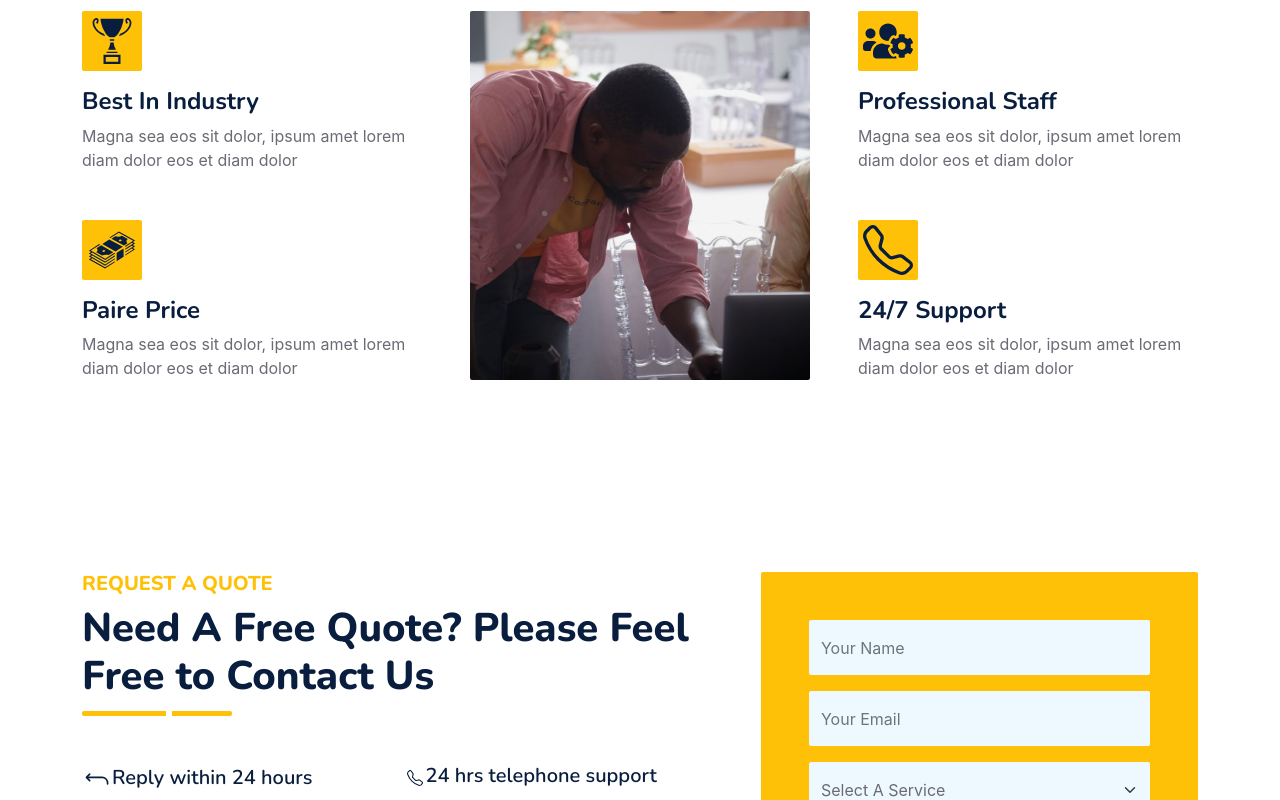
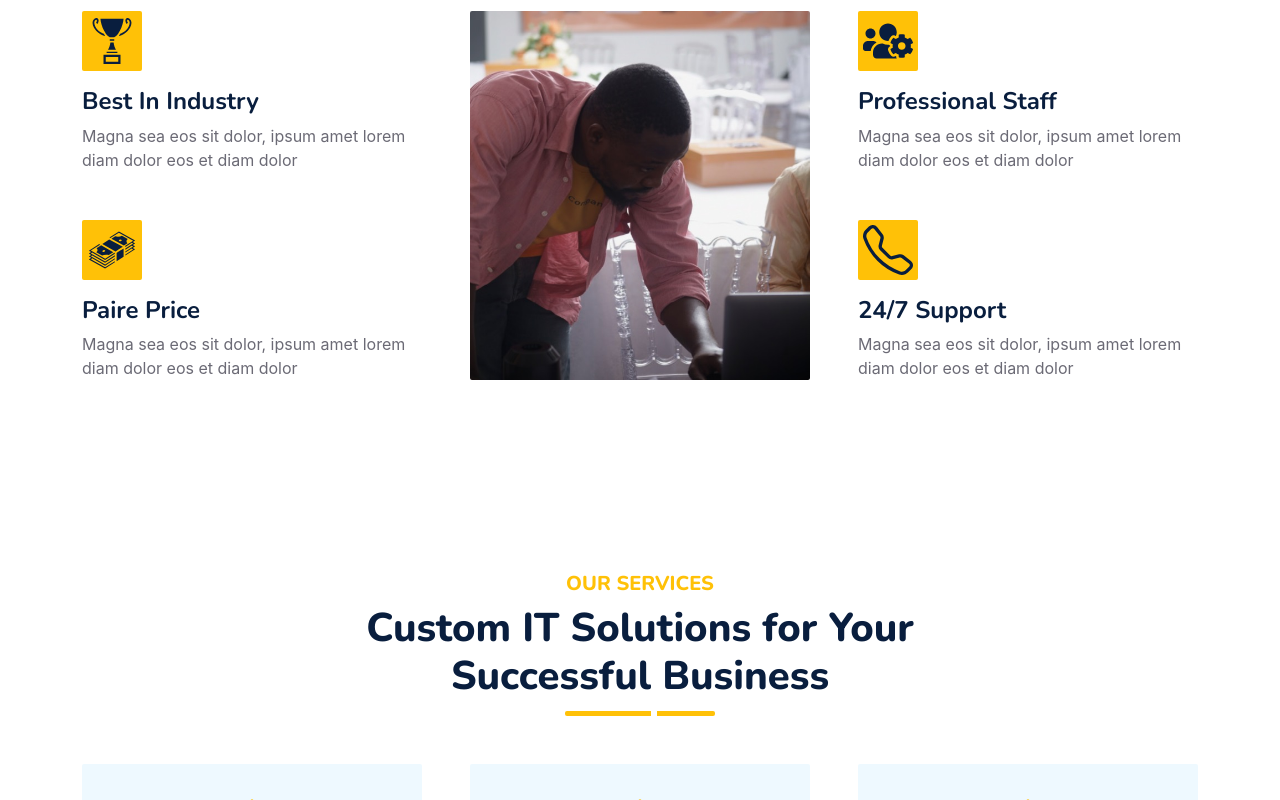
Before and after one commit to ismaelFom/LeSiteWeb1, a React (Create React App) app: page / in a window 1280 px wide. Shown: the part 2000-2800 px from the top of the page. Built offline with nearby package versions, Linux system fonts and the light colour scheme.

Commit message:
Ajout du composant Service dans le projet

```diff
--- a/src/components/Body/Body.js
+++ b/src/components/Body/Body.js
@@ -7,6 +7,7 @@ import Carousels from './Carousels';
 import CallUsForQuotes from '../NavBarItems/CallUsForQuotes';
 import Footer from '../Footer/Footer';
 import Facts from './Facts';
+import Services from '../NavBarItems/Services';
 
 
 const Body = () => {
@@ -16,6 +17,7 @@ const Body = () => {
             <Facts />
             <About />
             <Reasons />
+            <Services />
             <CallUsForQuotes />
             <Teams />
             <Footer />
```
